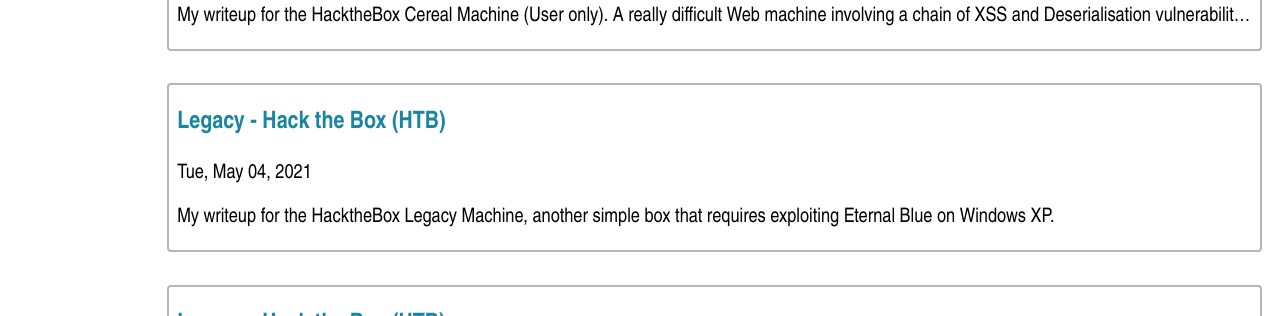
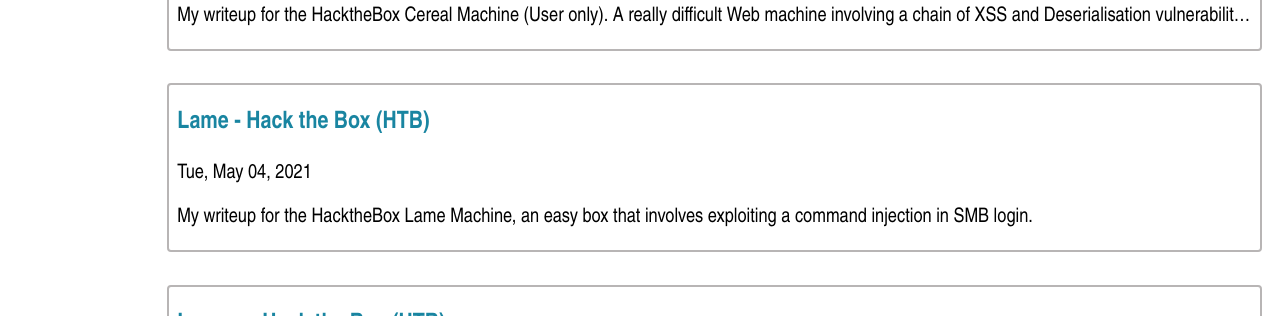
Before and after one commit to Twigonometry/mac-goodwin.com, a Jekyll site: the page built from mac-goodwin/blog/index.html, in a window 1280 px wide. Shown: the part 958-1274 px from the top of the page. Built offline with Jekyll 4.4.1, drawn with Linux system fonts in a browser that asks for light colours; some web fonts are replaced.

Commit message:
Adjust Lame front matter

```diff
--- a/mac-goodwin/blog/HTB/_posts/2021-05-4-htb-lame.md
+++ b/mac-goodwin/blog/HTB/_posts/2021-05-4-htb-lame.md
@@ -1,8 +1,8 @@
 ---
 layout: post
 layout: default
-title: "Legacy"
-description: "My writeup for the HacktheBox Legacy Machine, another simple box that requires exploiting Eternal Blue on Windows XP."
+title: "Lame"
+description: "My writeup for the HacktheBox Lame Machine, an easy box that involves exploiting a command injection in SMB login."
 category_string: "Hack the Box (HTB)"
 custom_css: ['blogs']
 ---
```
